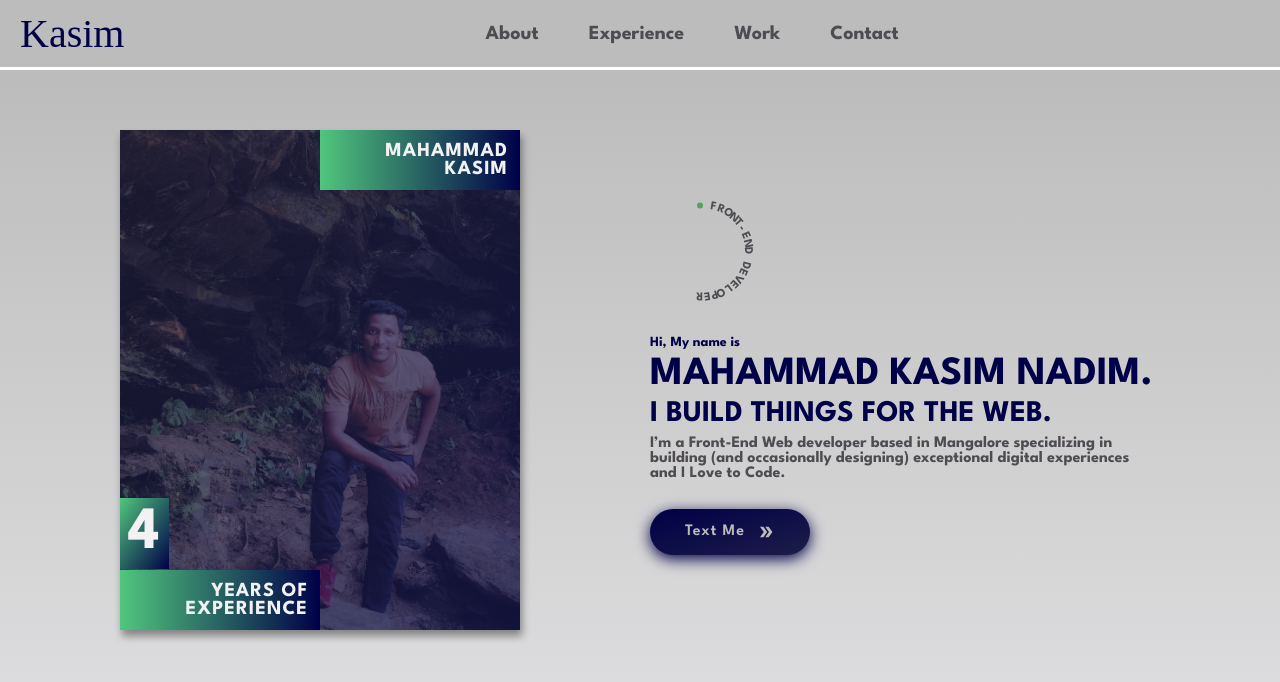
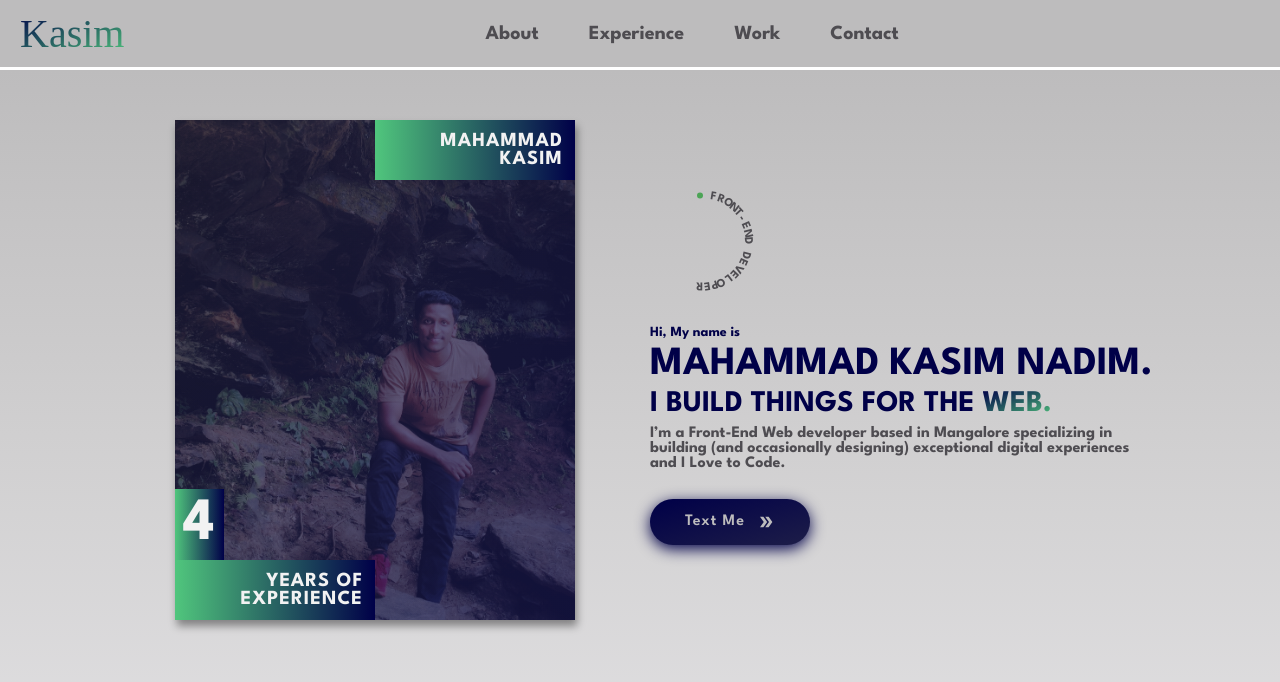
Before and after one commit to kasimnadim6/portfolio, a Next.js app: page / in a window 1280 px wide. Shown: the top 682 px of the page. Built offline with nearby package versions, Linux system fonts and the light colour scheme; a web font is replaced by a local one.

Commit message:
3d look for profile

```diff
--- a/components/Banner/Banner.module.scss
+++ b/components/Banner/Banner.module.scss
@@ -7,7 +7,11 @@
   padding: 2rem 10rem;
   gap: 2rem;
   .profile {
+    display: flex;
+    justify-content: center;
     flex: 1;
+    perspective: 1000px;
+    padding: 3rem 0;
     &__pic {
       max-width: 40rem;
       height: 50rem;
@@ -16,10 +20,8 @@
       flex: 1;
       transition: all 0.6s;
       box-shadow: 2px 6px 8px rgba(0, 0, 0, 0.4);
+      transform-style: preserve-3d;
       position: relative;
-      &:hover {
-        cursor: pointer;
-      }
       &:before {
         position: absolute;
         top: 0;
@@ -32,6 +34,12 @@
           rgba(#242448, 0.6),
           rgba(#161648, 0.8)
         );
+      }
+      &:hover {
+        cursor: pointer;
+        &::before {
+          background: none;
+        }
       }
       .name,
       .experience {
@@ -65,11 +73,10 @@
           padding: 0.8rem !important;
           text-align: start;
           position: absolute;
-          //   color: var(--primary-color);
-          top: -7.2rem;
+          top: -7.1rem;
           left: 0;
           background: linear-gradient(
-            to top left,
+            to left,
             var(--primary-color),
             var(--tertiary-color)
           );
@@ -83,7 +90,6 @@
     .circle {
       width: 10rem;
       height: 10rem;
-      // background-color: red;
       border-radius: 10rem;
       margin-bottom: 3rem;
       position: relative;
@@ -127,6 +133,15 @@
         &--2 {
           font-size: 3rem;
           text-transform: uppercase;
+          .web {
+            background: linear-gradient(
+              to right bottom,
+              var(--primary-color),
+              var(--tertiary-color)
+            );
+            background-clip: text;
+            color: transparent;
+          }
         }
         &--3 {
           color: var(--dark-dim);
@@ -147,3 +162,18 @@
     }
   }
 }
+.mouse-enter {
+  transition: none;
+  .name {
+    transition: all 0.6s;
+    transform: translateZ(10rem);
+  }
+  .experience {
+    transition: all 0.6s;
+    transform: translateZ(6rem) translateX(3rem) translateY(-3rem);
+  }
+}
+.mouse-leave {
+  transition: all 0, 5s ease-out;
+  transform: rotateX(0) rotateY(0) !important;
+}
--- a/components/Banner/Banner.tsx
+++ b/components/Banner/Banner.tsx
@@ -1,10 +1,11 @@
 import styles from './Banner.module.scss';
 import Image from 'next/image';
 import profile from '../../public/sub.jpg';
-import { useEffect } from 'react';
+import { useEffect, useState } from 'react';
 import { MdOutlineDoubleArrow } from 'react-icons/md';
 
 const Banner = () => {
+  const [mouseEnter, setMouseEnter] = useState(false);
   useEffect(() => {
     let text = document.getElementById('role');
     if (text != undefined) {
@@ -16,11 +17,26 @@ const Banner = () => {
         )
         .join('');
     }
+    // hover animation on profile
+    const container = document.getElementById('profile');
+    const card = document.getElementById('profile__pic');
+    container?.addEventListener('mousemove', (e) => {
+      const xAxis = (container.clientWidth / 2 - e.pageX) / 15;
+      const yAxis = (container.clientHeight / 2 - e.pageY) / 15;
+      card!.style.transform = `rotateY(${xAxis}deg) rotateX(${yAxis}deg)`;
+    });
+    container?.addEventListener('mouseenter', () => setMouseEnter(true));
+    container?.addEventListener('mouseleave', () => setMouseEnter(false));
   }, []);
   return (
     <div className={styles['banner']}>
-      <div className={styles['profile']}>
-        <div className={styles['profile__pic']}>
+      <div className={styles['profile']} id="profile">
+        <div
+          className={`${styles['profile__pic']} ${
+            mouseEnter ? styles['mouse-enter'] : styles['mouse-leave']
+          }`}
+          id="profile__pic"
+        >
           <div className={styles.name}>
             <span>Mahammad Kasim</span>
           </div>
--- a/components/Header/Header.module.scss
+++ b/components/Header/Header.module.scss
@@ -14,6 +14,13 @@
     font-size: 4rem;
     font-family: 'Water Brush', cursive;
     color: var(--primary-color);
+    background: linear-gradient(
+      to right bottom,
+      var(--primary-color),
+      var(--tertiary-color)
+    );
+    background-clip: text;
+    color: transparent;
   }
   .nav-links {
     flex: 1;
--- a/package.json
+++ b/package.json
@@ -9,6 +9,7 @@
     "lint": "next lint"
   },
   "dependencies": {
+    "framer-motion": "^6.3.3",
     "next": "12.1.5",
     "react": "18.0.0",
     "react-dom": "18.0.0",
--- a/pages/Home.module.scss
+++ b/pages/Home.module.scss
@@ -10,7 +10,7 @@
 
   .main {
     min-height: calc(100vh - 7rem);
-    padding: 4rem 0;
+    // padding: 4rem 0;
     margin-top: 7rem;
     // flex: 1;
     // display: flex;
```
Also changed, not shown: animations/animations.tsx (added, +25 -0 lines), 1 other file (tests, documents, lock files or other folders).
